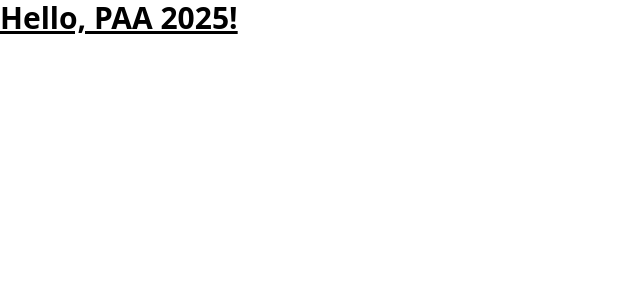
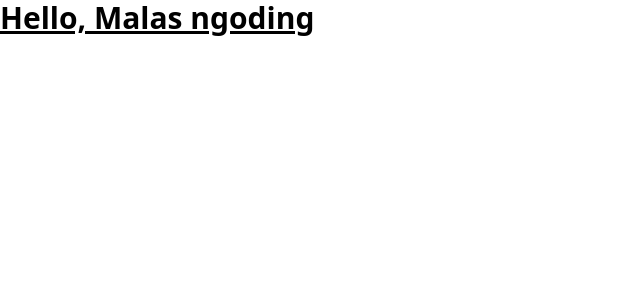
Before and after one commit to derispewss/paa-2025, a React (Vite) app: page / in a window 1280 px wide. Shown: the top 300 px of the page, without its empty margins (0-640 px from the left). Built offline with nearby package versions, Linux system fonts and the light colour scheme.

Commit message:
feat:test commit

```diff
--- a/src/App.tsx
+++ b/src/App.tsx
@@ -2,7 +2,7 @@ function App() {
   return (
     <>
       <h1 className="text-3xl font-bold underline">
-        Hello, PAA 2025!
+        Hello, Malas ngoding
       </h1>
     </>
   )
```
